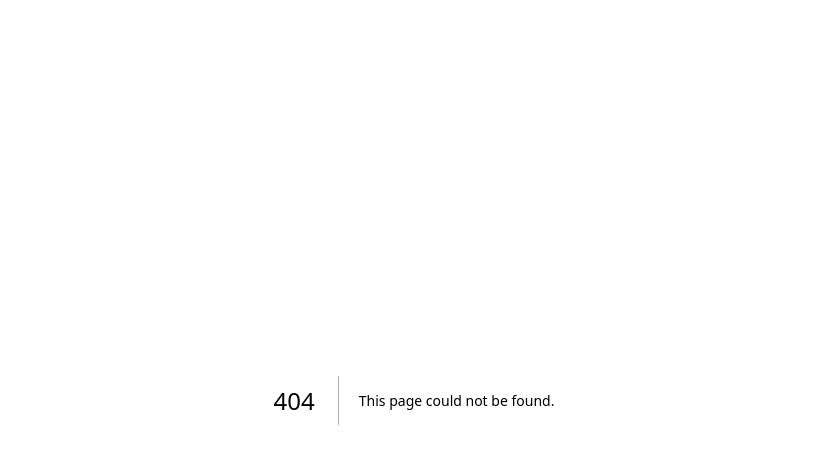
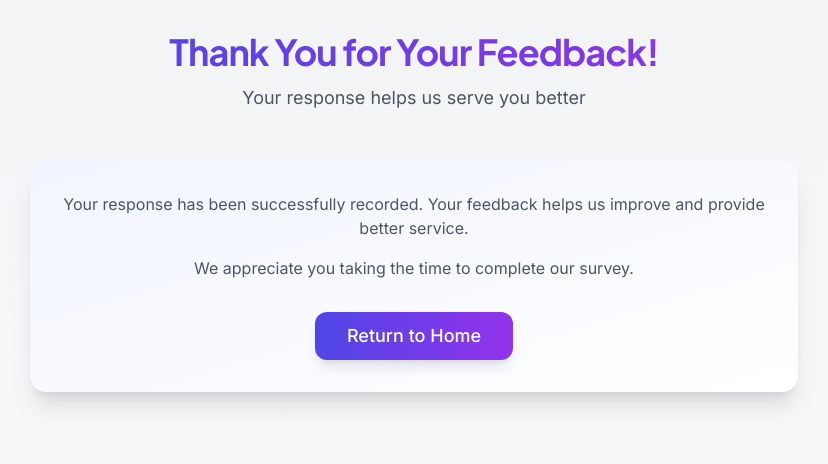
Before and after one commit to spark131008/HFS, a Next.js app: page /thank-you in a window 1280 px wide. Before the commit this address had no page. Shown: the top 464 px of the page, without its empty margins (226-1054 px from the left). Built offline with nearby package versions, Linux system fonts and the light colour scheme.

Commit message:
Survey and Thank you page

```diff
--- a/app/survey/page.tsx
+++ b/app/survey/page.tsx
@@ -55,24 +55,21 @@ export default function SurveyPage() {
     setError(null);
 
     try {
-      // Get current timestamp
-      const submissionDate = new Date().toISOString();
-
-      // Prepare the data for Supabase
+      // Prepare the data for Supabase according to table structure
       const surveyData = {
-        submission_date: submissionDate,
+        location: 'Default Location',
+        menu_item1: 'Butter Chicken',
         m1_q1: formData.butterChickenTexture,
         m1_q2: formData.butterChickenSauce,
-        m1_comments: formData.butterChickenComments || null,
+        m1_q3: formData.butterChickenComments || null,
+        menu_item2: 'Mango Lassi',
         m2_q1: formData.mangoLassiFreshness,
         m2_q2: formData.mangoLassiSweetness,
-        m2_comments: formData.mangoLassiComments || null,
-        // Add basic sentiment analysis based on responses
+        m2_q3: formData.mangoLassiComments || null,
         m1_sentiment: getSentiment(formData.butterChickenTexture, formData.butterChickenSauce),
         m2_sentiment: getSentiment(formData.mangoLassiFreshness, formData.mangoLassiSweetness),
-        // You might want to get these from the user's context or browser
-        location: 'Default Location',
-        device_type: getDeviceType(),
+
+        // response_date will be set by default in the database
       };
 
       const { error: supabaseError } = await supabase
@@ -115,18 +112,6 @@ export default function SurveyPage() {
     if (positiveCount / totalResponses > 0.5) return 'Positive';
     if (negativeCount / totalResponses > 0.5) return 'Negative';
     return 'Neutral';
-  };
-
-  // Helper function to determine device type
-  const getDeviceType = () => {
-    const ua = navigator.userAgent;
-    if (/(tablet|ipad|playbook|silk)|(android(?!.*mobi))/i.test(ua)) {
-      return 'tablet';
-    }
-    if (/Mobile|Android|iP(hone|od)|IEMobile|BlackBerry|Kindle|Silk-Accelerated|(hpw|web)OS|Opera M(obi|ini)/.test(ua)) {
-      return 'mobile';
-    }
-    return 'desktop';
   };
 
   return (
--- /dev/null
+++ b/app/thank-you/page.tsx
@@ -0,0 +1,45 @@
+"use client";
+
+import { Button } from "@/app/components/ui/button";
+import { useRouter } from "next/navigation";
+import { Card } from "@/app/components/ui/card";
+
+export default function ThankYou() {
+  const router = useRouter();
+
+  return (
+    <div className="min-h-screen bg-gradient-to-b from-gray-100 to-gray-50 p-8">
+      <div className="container mx-auto max-w-3xl">
+        <div className="mb-12 text-center">
+          <h1 className="text-4xl font-bold font-display tracking-tight mb-3 bg-clip-text text-transparent bg-gradient-to-r from-indigo-600 to-purple-600">
+            Thank You for Your Feedback!
+          </h1>
+          <p className="text-lg text-gray-600 font-normal">
+            Your response helps us serve you better
+          </p>
+        </div>
+
+        <Card className="border-none shadow-xl bg-gradient-to-br from-indigo-50/80 to-white/90 hover:shadow-2xl transition-shadow duration-300 rounded-2xl p-8">
+          <div className="mb-8 text-center text-gray-600">
+            <p className="mb-4">
+              Your response has been successfully recorded. Your feedback helps us
+              improve and provide better service.
+            </p>
+            <p>
+              We appreciate you taking the time to complete our survey.
+            </p>
+          </div>
+
+          <div className="flex justify-center">
+            <Button
+              onClick={() => router.push("/")}
+              className="bg-gradient-to-r from-indigo-600 to-purple-600 hover:from-indigo-700 hover:to-purple-700 text-white py-6 px-8 rounded-xl font-medium text-lg shadow-lg transition-all duration-200 ease-in-out"
+            >
+              Return to Home
+            </Button>
+          </div>
+        </Card>
+      </div>
+    </div>
+  );
+}
```
